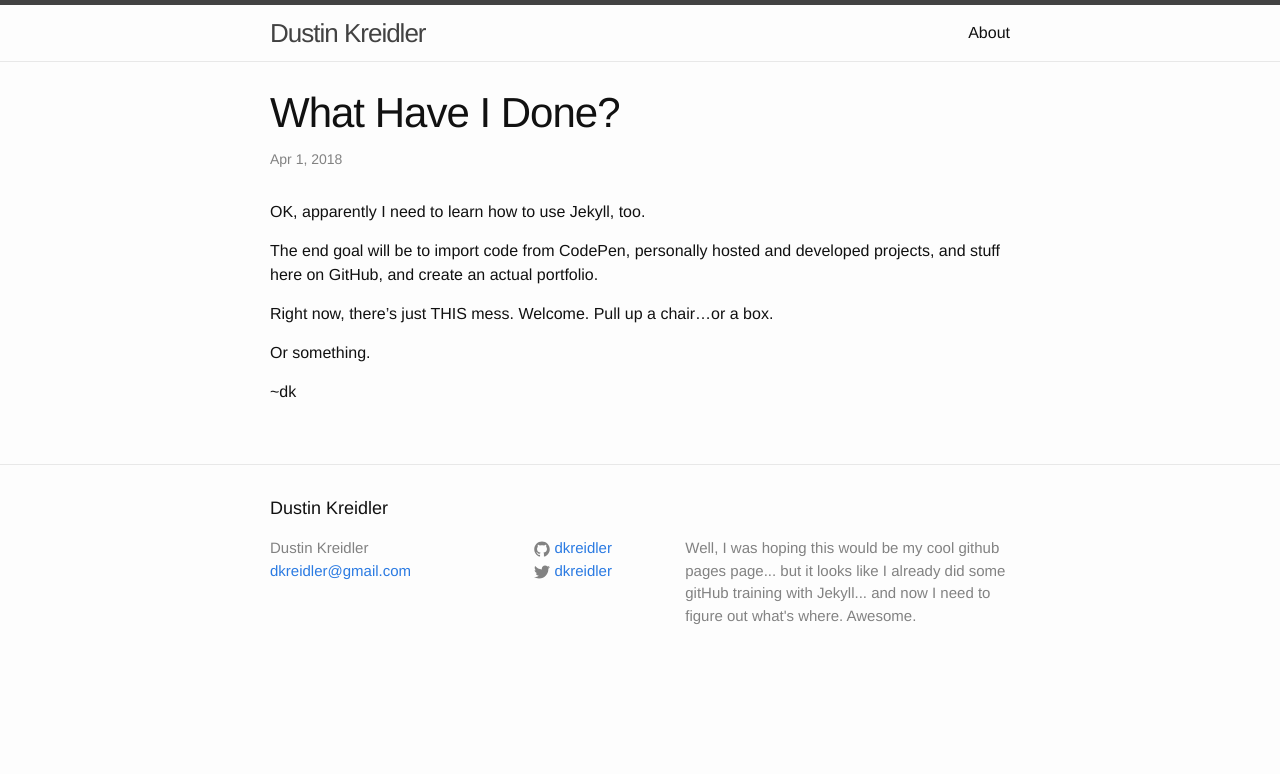
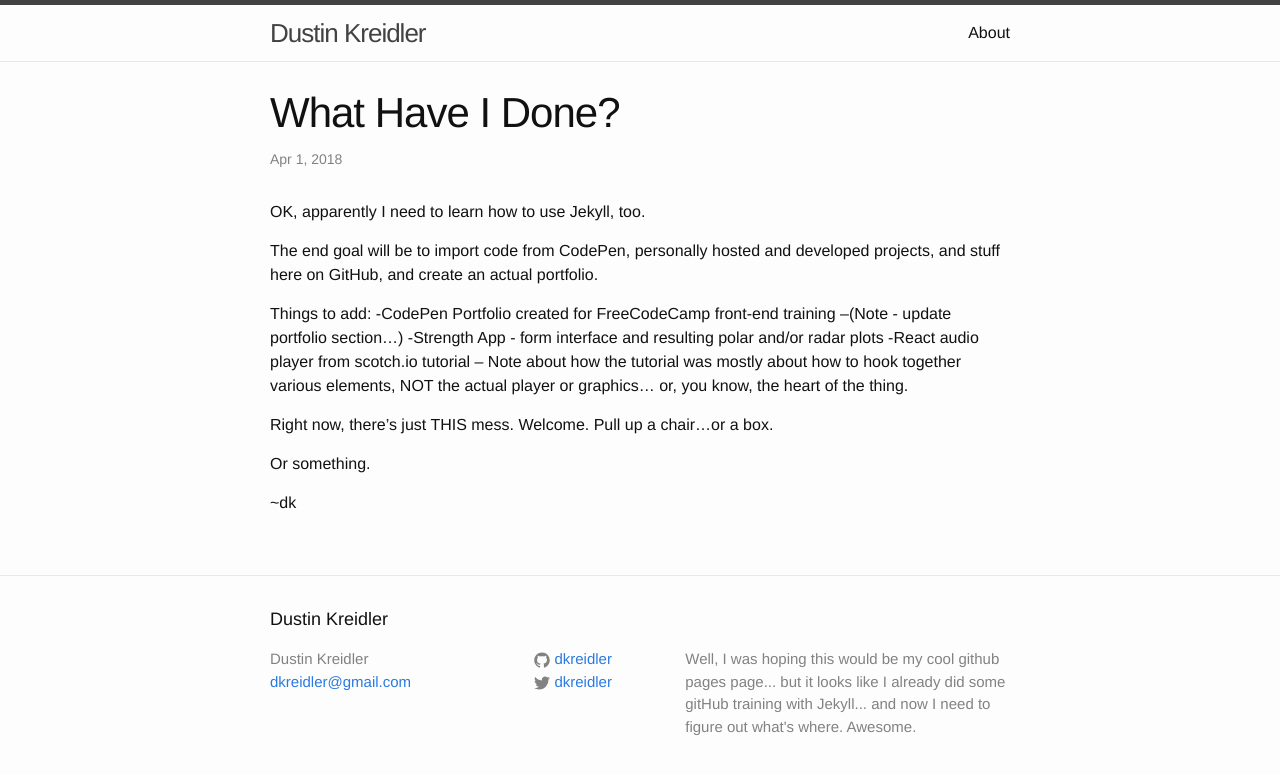
Before and after one commit to dkreidler/dkreidler.github.io, a Jekyll site: the page built from _posts/2018-03-31-What-Have-I-Done.markdown, in a window 1280 px wide. Shown: the top 774 px of the page. Built offline with Jekyll 4.4.1, drawn with Linux system fonts in a browser that asks for light colours.

Commit message:
updates from VS Code

```diff
--- a/_posts/2018-03-31-What-Have-I-Done.markdown
+++ b/_posts/2018-03-31-What-Have-I-Done.markdown
@@ -9,6 +9,14 @@ OK, apparently I need to learn how to use Jekyll, too.
 The end goal will be to import code from CodePen, personally hosted and developed
 projects, and stuff here on GitHub, and create an actual portfolio.
 
+Things to add:
+    -CodePen Portfolio created for FreeCodeCamp front-end training
+        --(Note - update portfolio section...)
+    -Strength App - form interface and resulting polar and/or radar plots
+    -React audio player from scotch.io tutorial
+       -- Note about how the tutorial was mostly about how to hook together various elements, NOT the actual player or graphics... or, you know, the heart of the thing.
+
+
 Right now, there's just THIS mess. Welcome. Pull up a chair...or a box.
 
 Or something.
```
